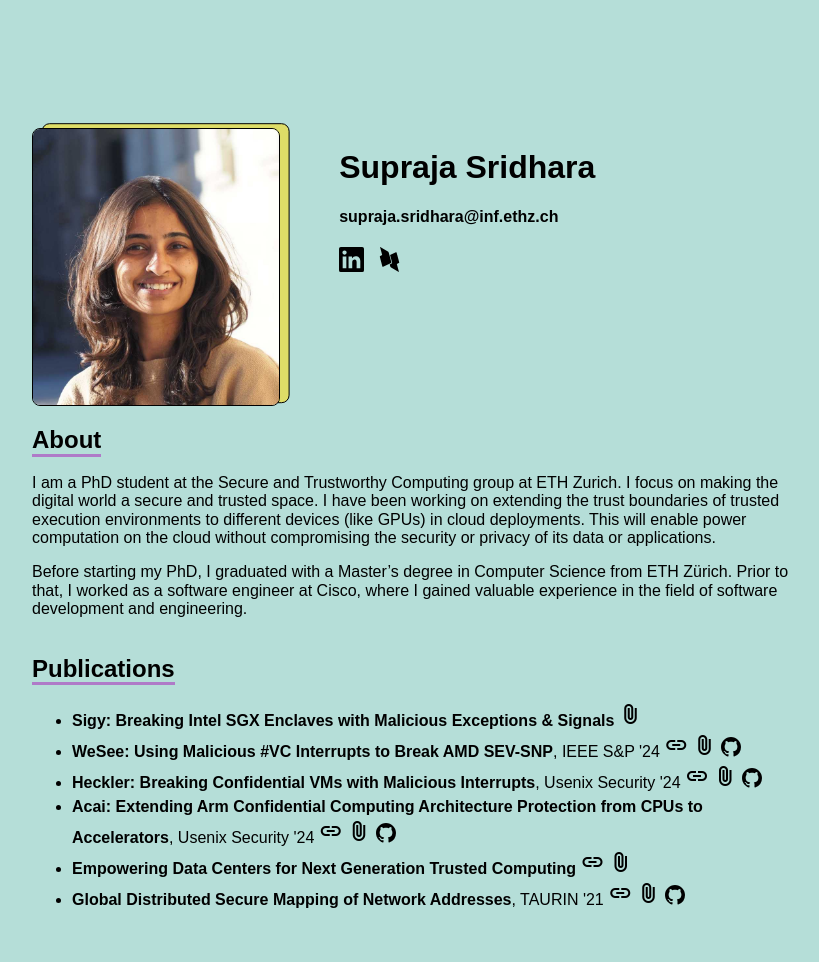
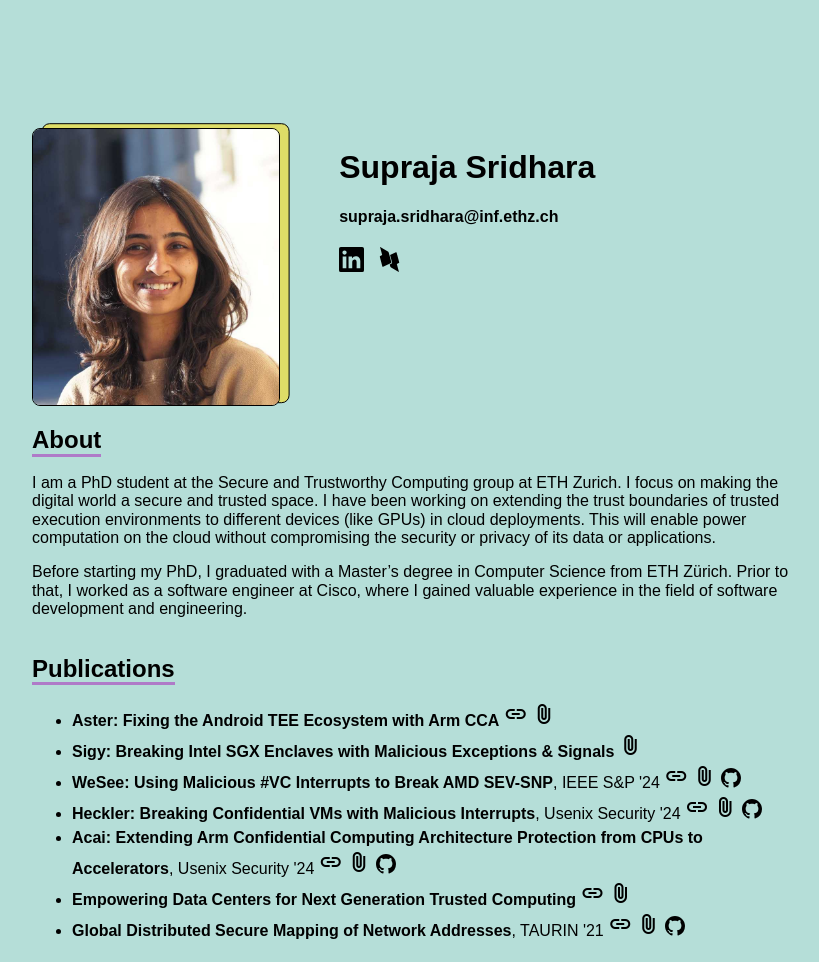
Before and after one commit to suprajasridhara/suprajasridhara.github.io, a plain HTML site: page index.html in a window 1280 px wide. Shown: the whole page, without its empty margins (224-1043 px from the left). Drawn offline with nearby package versions, Linux system fonts and the light colour scheme.

Commit message:
Update index.html

```diff
--- a/index.html
+++ b/index.html
@@ -59,6 +59,11 @@
                 <div class="heading-container"><h2>Publications</h2></div>
                 <ul>
                     <li class="publication">
+                        <p class="title">Aster: Fixing the Android TEE Ecosystem with Arm CCA</p>
+                        <a href="https://arxiv.org/abs/2407.16694"><span class="material-symbols-outlined">link</span></a>
+                        <a href="docs/aster.pdf"><span class="material-symbols-outlined">attach_file</span></a>
+                    </li>
+                    <li class="publication">
                         <p class="title">Sigy: Breaking Intel SGX Enclaves with Malicious Exceptions & Signals</p>
                         <a href="docs/sigy.pdf"><span class="material-symbols-outlined">attach_file</span></a>
                     </li>
@@ -80,7 +85,7 @@
                     </li>
                     <li class="publication">
                         <p class="title">Acai: Extending Arm Confidential Computing Architecture Protection from CPUs to Accelerators</p><p>, Usenix Security '24</p>
-                        <a href="https://arxiv.org/abs/2305.15986"><span class="material-symbols-outlined">link</span></a>
+                        <a href="https://www.usenix.org/conference/usenixsecurity24/presentation/sridhara"><span class="material-symbols-outlined">link</span></a>
                         <a href="docs/acai.pdf"><span class="material-symbols-outlined">attach_file</span></a>
                         <a href="https://github.com/sectrs-acai"> <svg class="github v-align-middle" height="20" viewBox="0 0 16 16" version="1.1" width="20" aria-hidden="true">
                             <path fill="currentColor" fill-rule="evenodd" d="M8 0C3.58 0 0 3.58 0 8c0 3.54 2.29 6.53 5.47 7.59.4.07.55-.17.55-.38 0-.19-.01-.82-.01-1.49-2.01.37-2.53-.49-2.69-.94-.09-.23-.48-.94-.82-1.13-.28-.15-.68-.52-.01-.53.63-.01 1.08.58 1.23.82.72 1.21 1.87.87 2.33.66.07-.52.28-.87.51-1.07-1.78-.2-3.64-.89-3.64-3.95 0-.87.31-1.59.82-2.15-.08-.2-.36-1.02.08-2.12 0 0 .67-.21 2.2.82.64-.18 1.32-.27 2-.27.68 0 1.36.09 2 .27 1.53-1.04 2.2-.82 2.2-.82.44 1.1.16 1.92.08 2.12.51.56.82 1.27.82 2.15 0 3.07-1.87 3.75-3.65 3.95.29.25.54.73.54 1.48 0 1.07-.01 1.93-.01 2.2 0 .21.15.46.55.38A8.013 8.013 0 0016 8c0-4.42-3.58-8-8-8z"></path>
```
